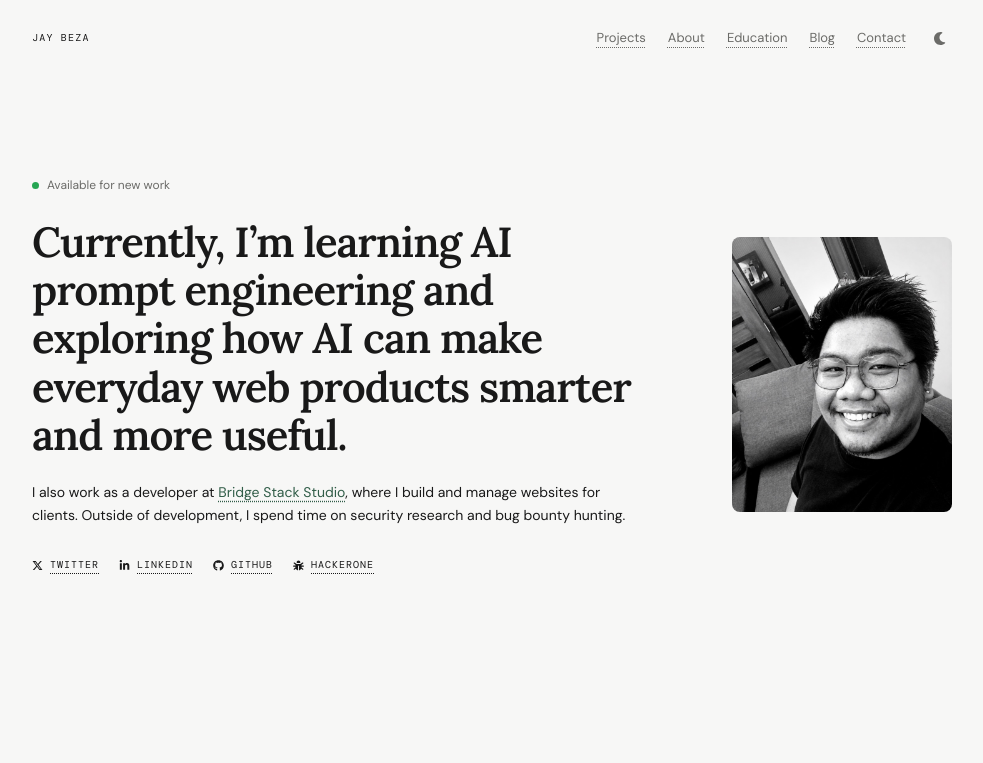
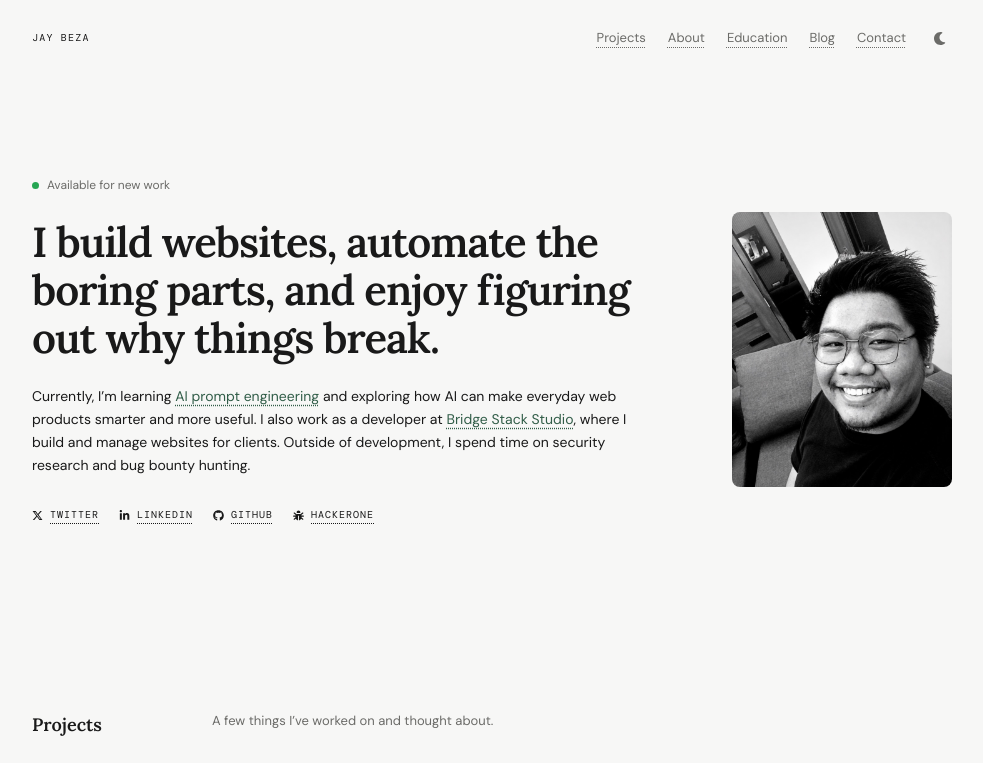
Before and after one commit to zabe-dev/zabe-dev-portfolio, a Next.js app: page / in a window 1280 px wide. Shown: the top 763 px of the page, without its empty margins (148-1131 px from the left). Built offline with nearby package versions, Linux system fonts and the light colour scheme; a web font is replaced by a local one.

Commit message:
Restore hero content structure

```diff
--- a/app/components/Hero.tsx
+++ b/app/components/Hero.tsx
@@ -4,8 +4,8 @@ export function Hero() {
   return <section className="hero">
     <div className="hero-copy">
       <div className="status"><span aria-hidden="true" /> Available for new work</div>
-      <h1>Currently, I’m learning AI prompt engineering and exploring how AI can make everyday web products smarter and more useful.</h1>
-      <p>I also work as a developer at <a className="inline-link" href="https://bridgestackstudio.com/" target="_blank" rel="noreferrer">Bridge Stack Studio</a>, where I build and manage websites for clients. Outside of development, I spend time on security research and bug bounty hunting.</p>
+      <h1>I build websites, automate the boring parts, and enjoy figuring out why things break.</h1>
+      <p>Currently, I’m learning <a className="inline-link" id="ai" href="#ai">AI prompt engineering</a> and exploring how AI can make everyday web products smarter and more useful. I also work as a developer at <a className="inline-link" href="https://bridgestackstudio.com/" target="_blank" rel="noreferrer">Bridge Stack Studio</a>, where I build and manage websites for clients. Outside of development, I spend time on security research and bug bounty hunting.</p>
       <div className="hero-links"><SocialLinks /></div>
     </div>
     <div className="portrait-photo"><img src="/profile-photo.jpg" alt="Jay Beza smiling" width="704" height="880" /></div>
```
